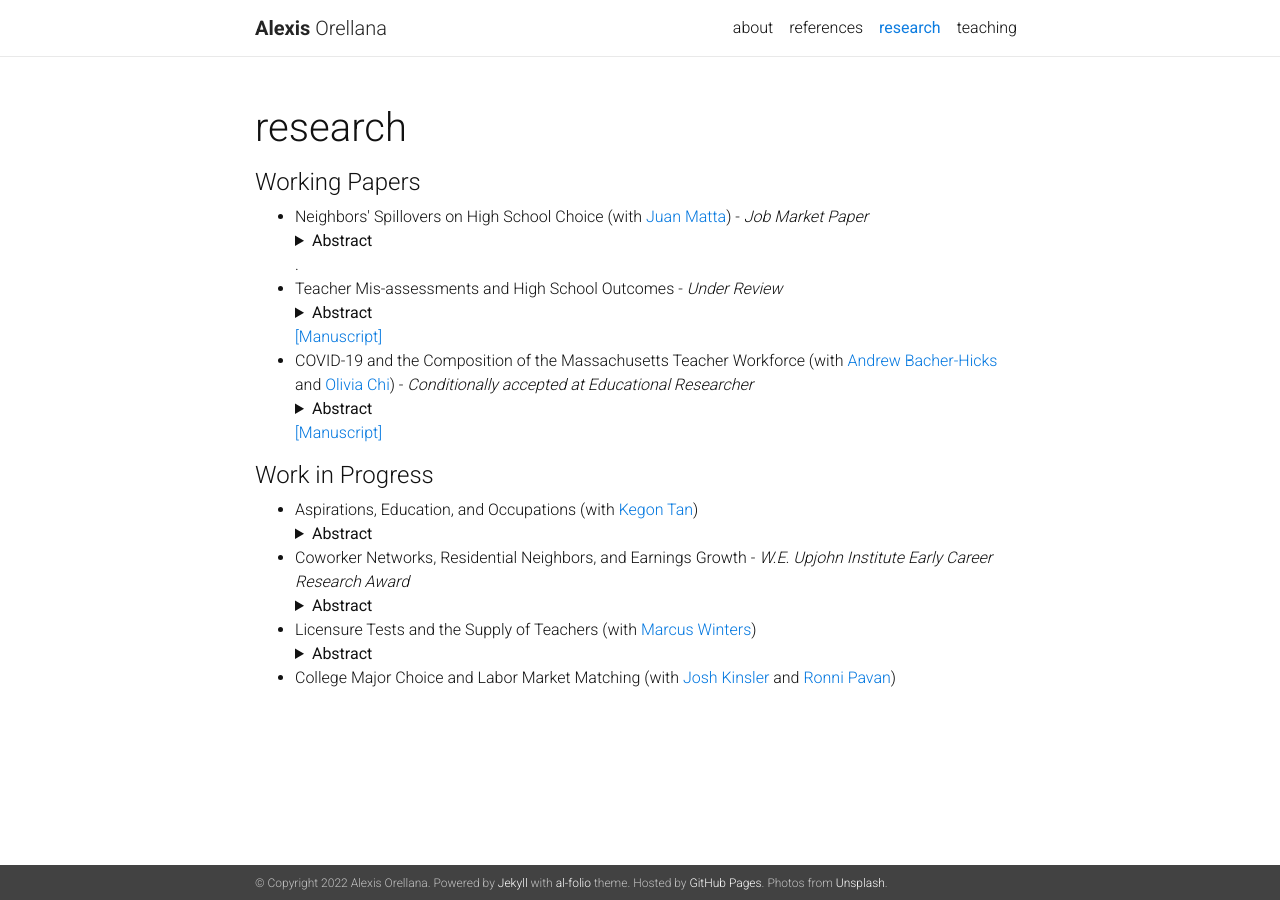
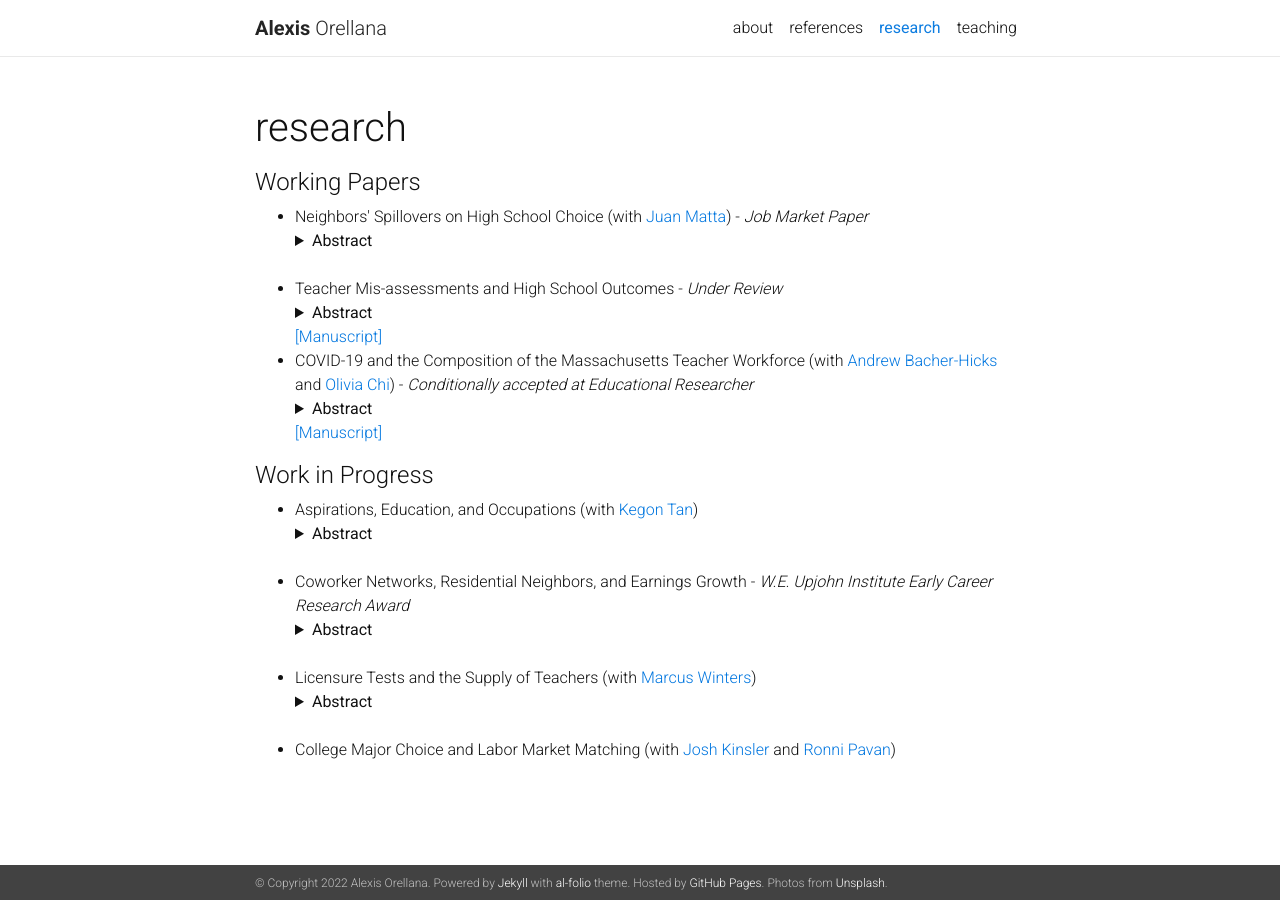
Before and after one commit to alexisorellana/alexisorellana.github.io, a Jekyll site: the page built from _pages/research.md, in a window 1280 px wide. Built offline with Jekyll 4.4.1, drawn with Linux system fonts in a browser that asks for light colours; nearby versions of some CDN libraries; a style sheet for code colours, icons or effects is not loaded.

Commit message:
update 08-11

```diff
--- a/_pages/research.md
+++ b/_pages/research.md
@@ -17,7 +17,9 @@ Do neighbors affect each others' schooling choices? We exploit oversubscription
 
 </details>
 
-. &nbsp;
+
+	&nbsp;
+
 
 <li> Teacher Mis-assessments and High School Outcomes - <em> Under Review </em> </li>
 <details>
@@ -27,6 +29,9 @@ Does mis-assessment by teachers on subjective evaluations matter for students’
 
 </details>
 <a href="{{ site.baseurl }}/assets/pdf/Manuscript.pdf" target="_blank">[Manuscript]</a>
+
+
+	&nbsp;
 
 
 <li> COVID-19 and the Composition of the Massachusetts Teacher Workforce (with <a href="https://www.andrewbacherhicks.com/home" target="_blank">Andrew Bacher-Hicks</a> and <a href="https://www.oliviachi.com" target="_blank">Olivia Chi</a>) - <em> Conditionally accepted at Educational Researcher </em> </li>
@@ -53,6 +58,9 @@ It is well documented that children often “inherit” their parents’ occupat
 </details>
 
 
+	&nbsp;
+
+
 <li> Coworker Networks, Residential Neighbors, and Earnings Growth - <em> W.E. Upjohn Institute Early Career Research Award </em> </li>
 
 <details>
@@ -60,6 +68,10 @@ It is well documented that children often “inherit” their parents’ occupat
 
 I study the relevance of former coworkers and neighbors to explain job mobility and earnings growth patterns for workers in the United States. Using matched employer-employee data from the Longitudinal Employer-Household Dynamics I construct individual-level proxies of new job opportunities available to workers using the number of new hires in firms where previous coworkers and close neighbors work. I extend the empirical framework of Caldwell and Harmon (2019) to isolate the effect of individual-level networks from other determinants of job mobility. I merge these records to multiple rounds of the American Community Survey to investigate heterogeneity across occupations and college majors.
 </details>
+
+
+	&nbsp;
+
 
 <li> Licensure Tests and the Supply of Teachers (with <a href="https://sites.bu.edu/marcuswinters/" target="_blank">Marcus Winters</a>) </li>
 
@@ -69,6 +81,10 @@ I study the relevance of former coworkers and neighbors to explain job mobility
 Applying a regression discontinuity design to administrative data from Connecticut, we provide causal evidence that licensure test requirements reduce the supply of eligible teachers by deterring candidates who fail their first attempt. Failing a basic-skills test required for entry into a teacher preparation program reduces the probability a candidate eventually earns any state teaching certification by 2 p.p. and decreases the likelihood of obtaining an endorsement to teach within a shortage area by 1.5 p.p., or about 10% relative to the average first-time test-taker. Failing a subject-matter certification test typically administered near the completion of a preparation program reduces the probability of earning any certification by 3.9 p.p. Among those who take a test to teach within a shortage area, failing the first administration reduces the likelihood of eventually gaining an endorsement in special education or STEM subject by 6.1 and 6.9 p.p., respectively.
 </details>
 
+
+	&nbsp;
+
+
 <li> College Major Choice and Labor Market Matching (with <a href="https://sites.google.com/view/josh-kinsler/" target="_blank">Josh Kinsler</a> and <a href="https://sites.google.com/site/ronnipavan" target="_blank">Ronni Pavan</a>) </li>
 
 </ul>
```
